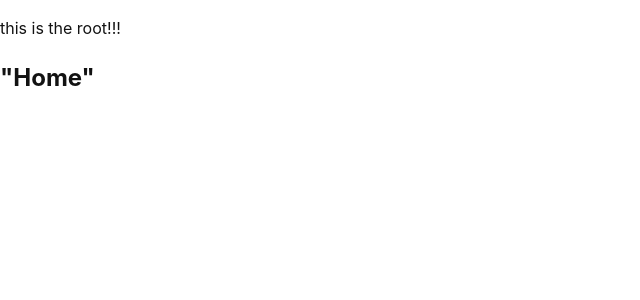
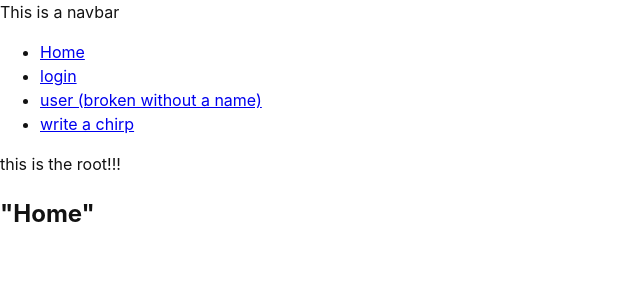
Before and after one commit to sassansh/UBChirps, a React (Vite) app in the folder Frontend/UBCChirps-frontend/: page / in a window 1280 px wide. Shown: the top 300 px of the page, without its empty margins (0-640 px from the left). Built offline with nearby package versions, Linux system fonts and the light colour scheme.

Commit message:
added navbar componenet

```diff
--- /dev/null
+++ b/Frontend/UBCChirps-frontend/src/components/navbar.jsx
@@ -0,0 +1,26 @@
+import { React } from 'react';
+import { Link } from 'react-router-dom';
+
+export default function Navbar() {
+  return (
+    <div>
+      <div>This is a navbar</div>
+      <ul>
+        <li>
+            <Link to={"../"}>Home</Link>
+        </li>
+        <li>
+            <Link to={"../login"}>login</Link>
+
+        </li>
+        <li>
+            <Link to={"../user/gavin"}>user (broken without a name)</Link>
+        </li>
+        <li>
+            <Link to={"../chirp"}>write a chirp</Link>
+        </li>
+
+      </ul>
+    </div>
+  );
+}
--- a/Frontend/UBCChirps-frontend/src/routes/chirp.jsx
+++ b/Frontend/UBCChirps-frontend/src/routes/chirp.jsx
@@ -1,3 +1,5 @@
+import Navbar from "../components/navbar";
+
 export default function Chirp() {
   /**
    * ON this page you should be able to see (when logged in) an input box and be able
@@ -12,8 +14,11 @@ export default function Chirp() {
   //     "content": "Hello World",
   //  }
   return (
+    <>
+    <Navbar/>
     <div>
       <p>this is where you can send chirps</p>
     </div>
+    </>
   );
 }
--- a/Frontend/UBCChirps-frontend/src/routes/login.jsx
+++ b/Frontend/UBCChirps-frontend/src/routes/login.jsx
@@ -1,4 +1,5 @@
 import {useState} from "react";
+import Navbar from "../components/navbar";
 
 export default function Login() {
 
@@ -26,7 +27,8 @@ export default function Login() {
         console.log("user trying to login");
     }
 
-    return (
+    return (<>
+    <Navbar/>
     <form onSubmit={handleSubmit}>
       <label>
           UBChirps
@@ -51,5 +53,7 @@ export default function Login() {
         <button type="submit">Login</button>
 
     </form>
+
+    </>
   );
 }
--- a/Frontend/UBCChirps-frontend/src/routes/root.jsx
+++ b/Frontend/UBCChirps-frontend/src/routes/root.jsx
@@ -1,3 +1,5 @@
+import Navbar from "../components/navbar";
+
 export default function Root() {
   /**
    * This is required, will have info about our app.
@@ -5,6 +7,7 @@ export default function Root() {
 
   return (
     <div>
+      <Navbar/>
       <p>this is the root!!!</p>
       <div className="feed">
         <div className="feed__header">
--- a/Frontend/UBCChirps-frontend/src/routes/users.jsx
+++ b/Frontend/UBCChirps-frontend/src/routes/users.jsx
@@ -1,4 +1,5 @@
 import { Outlet, Link, useLoaderData } from "react-router-dom";
+import Navbar from "../components/navbar";
 
 export async function getData(id) {
   /**
@@ -35,6 +36,7 @@ export default function UserPage() {
   const chirpData = useLoaderData();
   return (
     <div>
+      <Navbar/>
       <p>this is the users page!!!</p>
       <p>user Name: {chirpData.name}</p>
       <p>urlExtension: {chirpData.urlExtension}</p>
```
